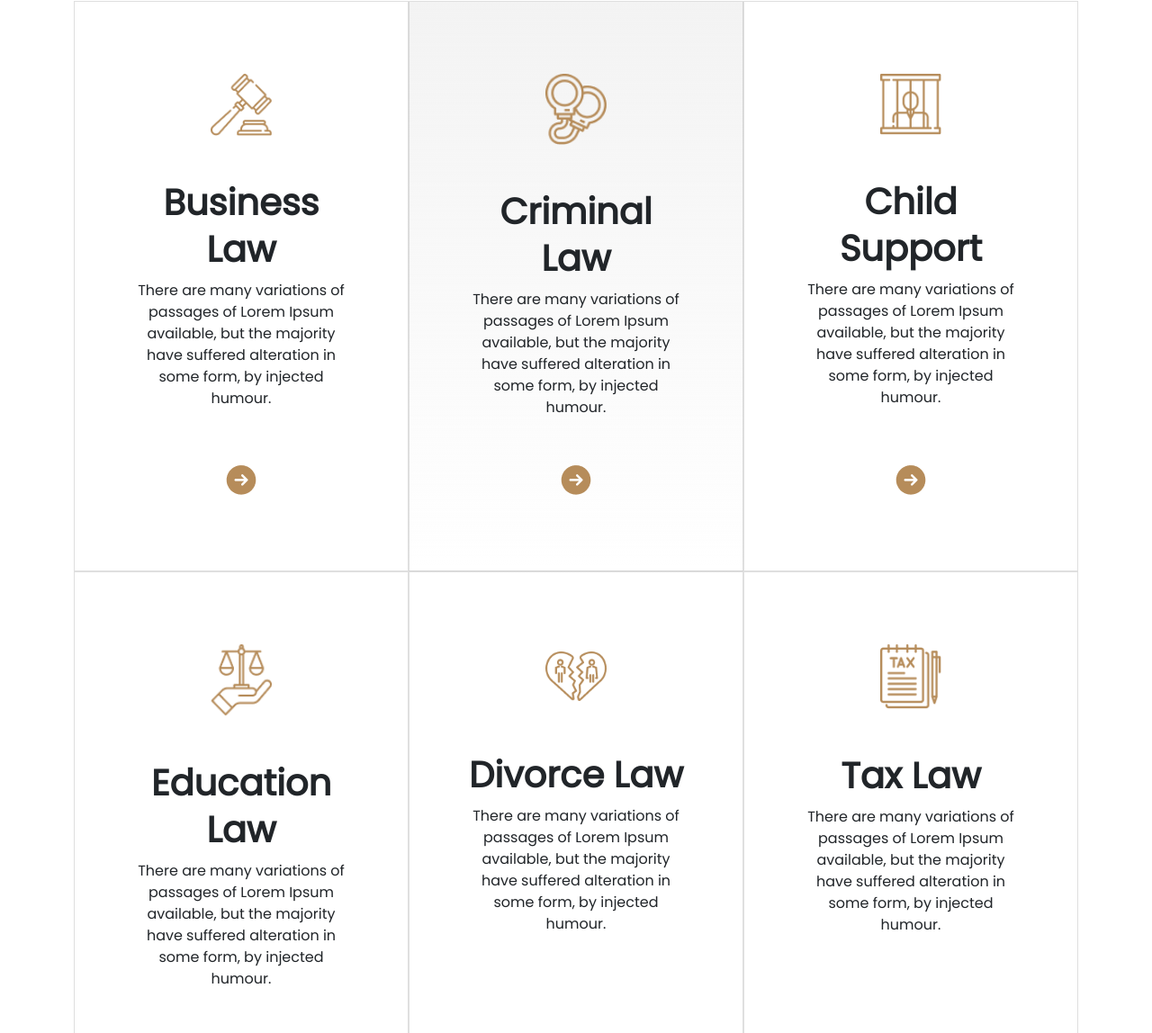
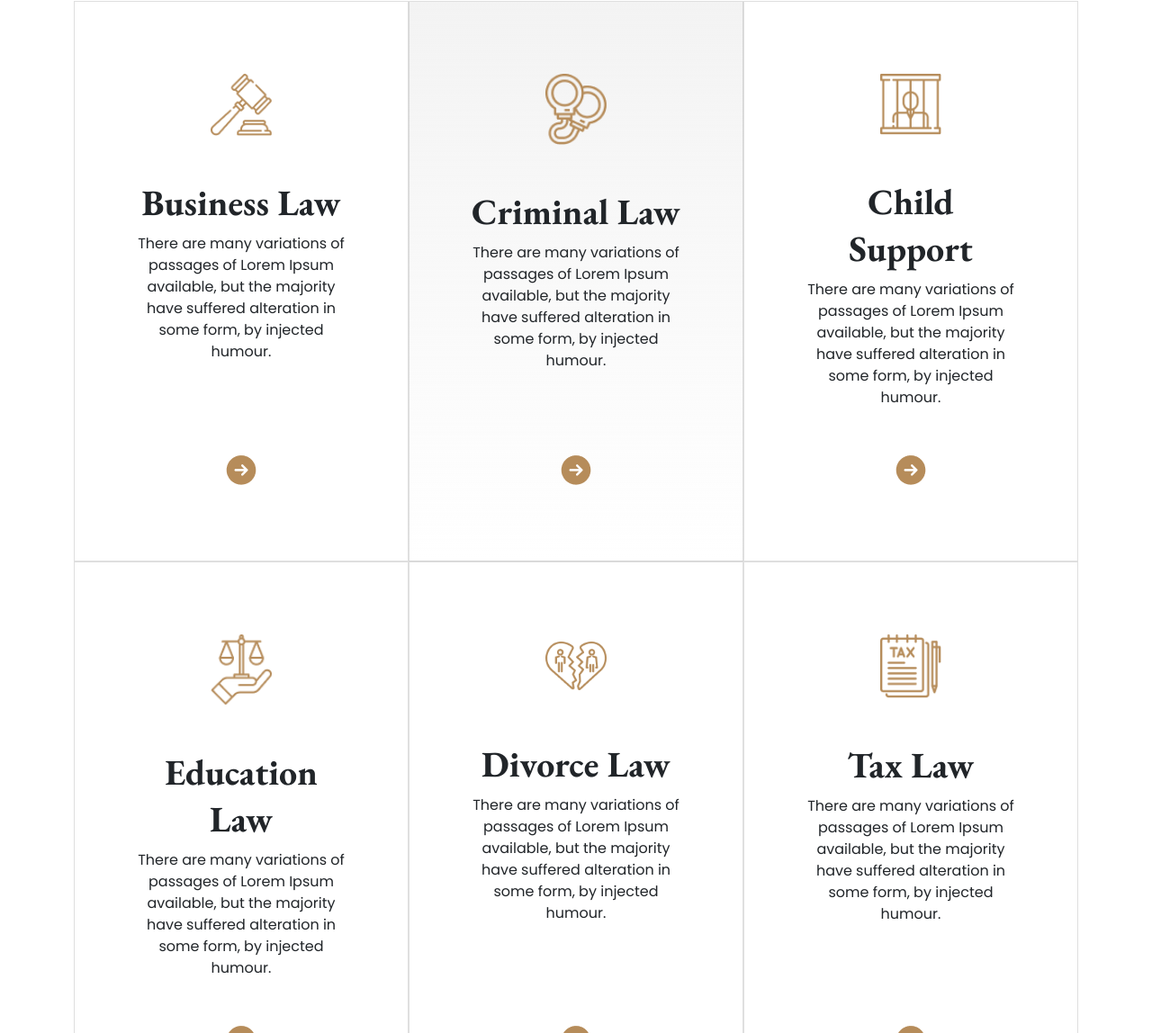
Before and after one commit to SumonaShimu/Legal-Solutions, a plain HTML site: page index.html in a window 1280 px wide. Shown: the part 1056-2204 px from the top of the page at 90% size. Drawn offline with nearby package versions, Linux system fonts and the light colour scheme.

Commit message:
font modified

```diff
--- a/styles/style.css
+++ b/styles/style.css
@@ -1,4 +1,5 @@
 h1,
+.h1,
 footer h2{
     font-family: 'EB Garamond', serif !important;
 }
@@ -56,7 +57,7 @@ ul>li{
     list-style: none;
     padding-top: 10px;
 }
-
+/* media query */
 @media only screen and (max-width:768px){
     .flex-col{
         flex-direction: column;
```
